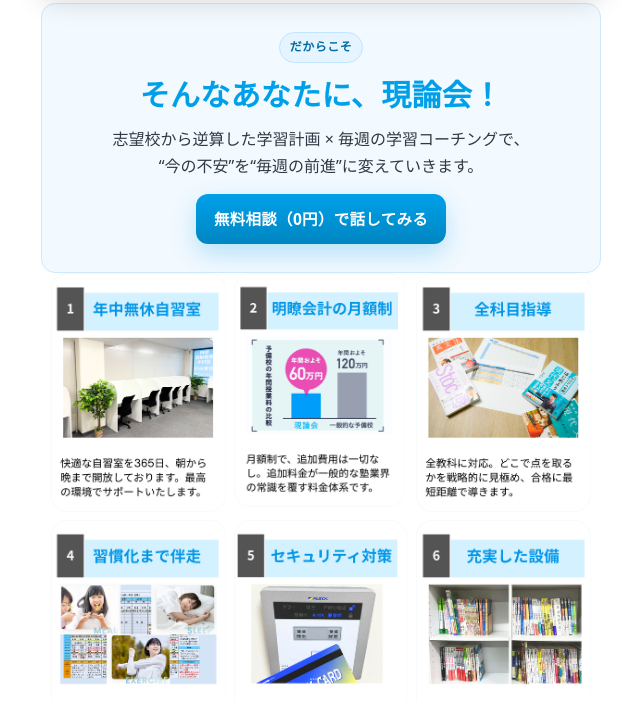
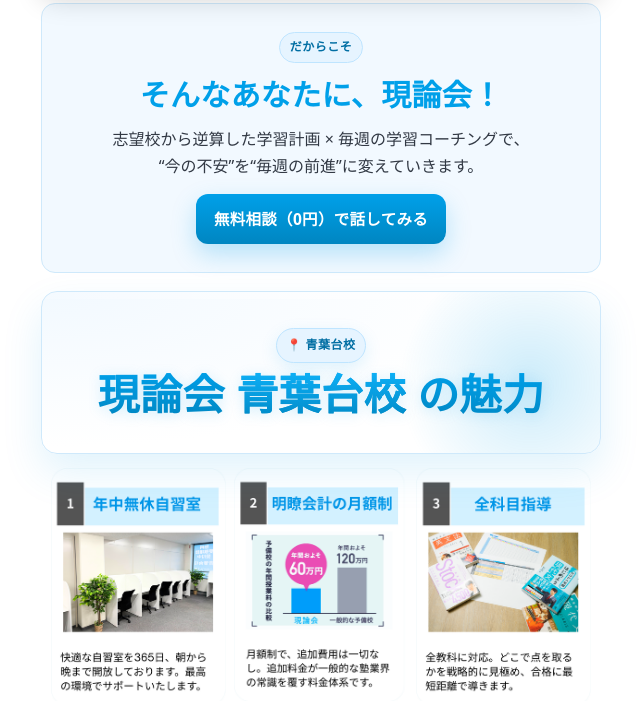
Before and after one commit to ryota-genronkai/genronkai-lp001, a website: page bayeight/lp20250826/index.html in a window 1280 px wide. Shown: the part 1370-2071 px from the top of the page, without its empty margins (319-959 px from the left). Drawn offline with Linux system fonts and the light colour scheme.

```diff
--- a/bayeight/lp20250826/index.html
+++ b/bayeight/lp20250826/index.html
@@ -91,6 +91,20 @@
     <a href="#form" class="solution-cta" aria-label="無料相談フォームへ">無料相談（0円）で話してみる</a>
   </section>
   <!-- ★ 追加ここまで -->
+
+  <!-- ── 魅力セクション・ビッグヘッダー ───────────────── -->
+<section class="block charm-hero" data-reveal aria-labelledby="charm-ttl">
+  <div class="charm-wrap">
+    <span class="charm-badge">📍 青葉台校</span>
+    <h2 id="charm-ttl" class="charm-ttl">
+      現論会 <span class="charm-accent">青葉台校</span> の魅力
+    </h2>
+    <!-- サブコピーを出したくなったら↓のコメントを外して使ってOK
+    <p class="charm-sub">駅から明るい道・毎日使える自習室・志望校逆算の個別計画</p>
+    -->
+  </div>
+</section>
+
 
   <!-- 4) 強み1〜6（スマホ1／TB2／PC3列） -->
   <section class="block">
--- a/bayeight/lp20250826/style.css
+++ b/bayeight/lp20250826/style.css
@@ -837,3 +837,106 @@
   }
   .voice-card{ max-width: none; }
 }
+
+/* === 生の声：PCで 2枚を中央に揃える（上書き） === */
+@media (min-width:1024px){
+  .voice-cards{
+    /* 2列・カード幅は今のサイズ感を維持 */
+    grid-template-columns: repeat(2, minmax(260px, 320px)) !important;
+    /* 2枚の“塊”をコンテナ中央へ */
+    justify-content: center !important;
+    /* 各カードは横幅いっぱい使う（文字は左寄せのまま） */
+    justify-items: stretch !important;
+    gap: 16px 20px; /* 行16 / 列20（好みで微調整OK） */
+  }
+  .voice-card{
+    max-width: 320px !important;  /* 伸びすぎ防止（今のサイズ感） */
+    margin: 0 !important;         /* 余計な中央寄せが残っていれば無効化 */
+    text-align: left;             /* テキストは左揃えのまま */
+  }
+}
+
+/* ==== BIG FANCY HEADER: 現論会 青葉台校の魅力 ==== */
+.charm-hero{
+  position: relative;
+  overflow: hidden;
+  border-radius: 16px;
+  border: 1px solid #cfe9fb;
+  background:
+    radial-gradient(140% 160% at 0% 0%, #f2f9ff 0%, #ffffff 60%) ,
+    linear-gradient(90deg, rgba(0,160,233,.10), rgba(0,160,233,.04) 50%, rgba(0,160,233,0) 100%);
+  padding: clamp(18px, 4vw, 36px);
+  text-align: center;
+  box-shadow: 0 18px 40px rgba(0,160,233,.12);
+}
+
+/* きらり演出（右下のほのかなグロー） */
+.charm-hero::after{
+  content:"";
+  position:absolute; right:-60px; bottom:-60px;
+  width:260px; height:260px; border-radius:50%;
+  background: radial-gradient(closest-side, rgba(0,160,233,.20), rgba(0,160,233,0));
+  filter: blur(2px);
+}
+
+/* 上辺のライト帯 */
+.charm-hero::before{
+  content:"";
+  position:absolute; left:-20%; right:-20%; top:-1px; height:8px;
+  background: linear-gradient(90deg, rgba(255,255,255,.0), rgba(255,255,255,.8), rgba(255,255,255,.0));
+  opacity:.7;
+}
+
+/* 内側ラップ（将来カード列を置く時のためのセンター固定） */
+.charm-wrap{
+  max-width: 900px; margin: 0 auto;
+}
+
+/* 小さめバッジ（位置ラベル） */
+.charm-badge{
+  display:inline-block;
+  padding: 6px 10px;
+  font-weight: 800; font-size: 12px; letter-spacing:.04em;
+  color:#006ea3;
+  background:#e6f4ff;
+  border:1px solid #bfe5ff;
+  border-radius:999px;
+  box-shadow: 0 6px 18px rgba(0,160,233,.12);
+}
+
+/* メイン見出し（グラデ文字＋柔らかい影） */
+.charm-ttl{
+  margin: 8px 0 0;
+  font-weight: 900;
+  line-height: 1.1;
+  font-size: clamp(24px, 6.2vw, 42px);
+  letter-spacing: .01em;
+  background: linear-gradient(180deg, #00a0e9 0%, #0086c1 100%);
+  -webkit-background-clip: text;
+          background-clip: text;
+  color: transparent;
+  text-shadow: 0 2px 14px rgba(0,160,233,.18);
+}
+
+/* 中の “青葉台校” をアクセント色でちょい強調（透明グラデにも対応） */
+.charm-ttl .charm-accent{
+  background: linear-gradient(180deg, #11b7ff 0%, #0086c1 100%);
+  -webkit-background-clip: text;
+          background-clip: text;
+  color: transparent;
+}
+
+/* サブコピー（必要なら使う） */
+.charm-sub{
+  margin: 8px 0 0;
+  font-size: clamp(13px, 2.6vw, 16px);
+  color:#1d2430;
+  opacity:.85;
+}
+
+/* 余白調整（上下と他セクションとの距離） */
+.charm-hero{ margin-top: 14px; margin-bottom: 10px; }
+
+@media (min-width: 768px){
+  .charm-hero{ margin-top: 18px; margin-bottom: 14px; }
+}
```
